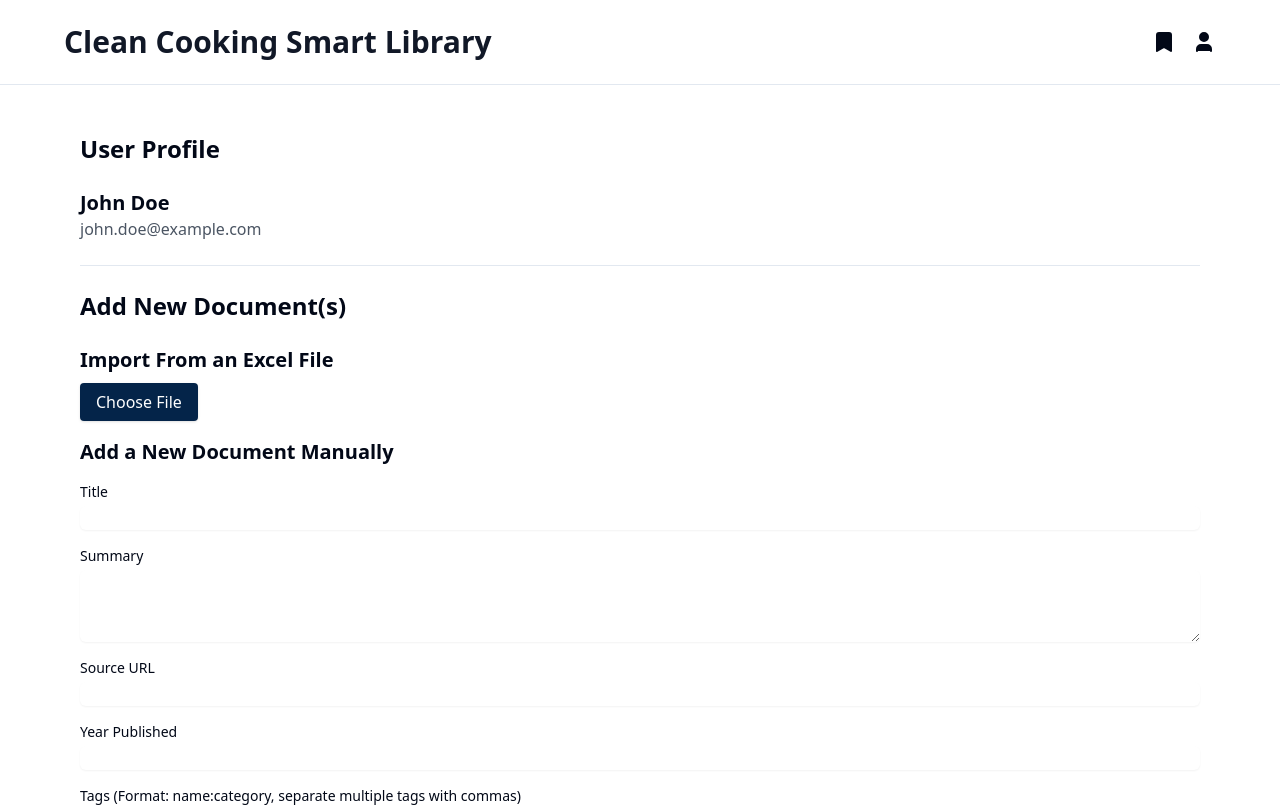
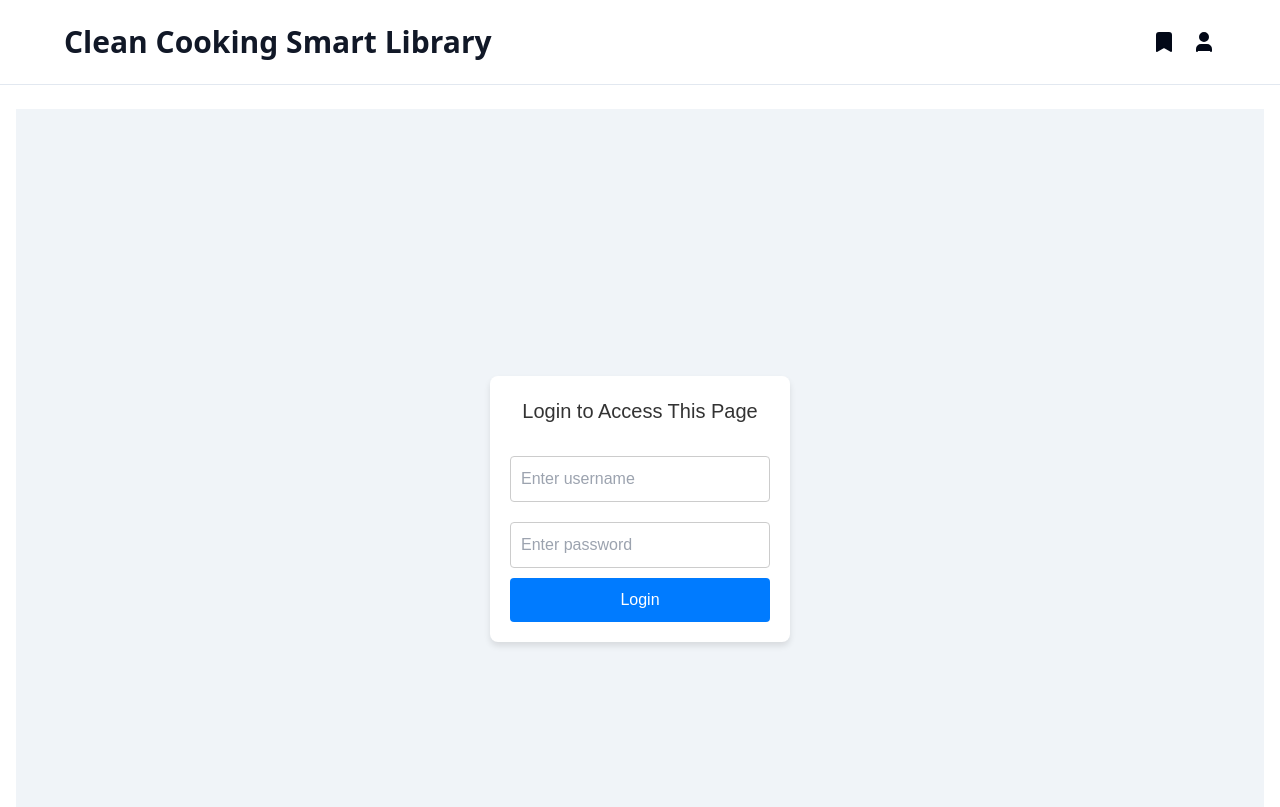
Before and after one commit to Clean-Cooking-Alliance/smart-library, a React (Vite) app in the folder frontend/: page /profile in a window 1280 px wide. Shown: the top 807 px of the page. Built offline with nearby package versions, Linux system fonts and the light colour scheme.

Commit message:
added login functionality

```diff
--- a/frontend/src/pages/ProfilePage.tsx
+++ b/frontend/src/pages/ProfilePage.tsx
@@ -7,6 +7,27 @@ import * as XLSX from 'xlsx';
 import axios from 'axios';
 
 export const ProfilePage: React.FC = () => {
+  const [isAuthenticated, setIsAuthenticated] = useState(false);
+  const [username, setUsername] = useState("");
+  const [password, setPassword] = useState("");
+
+  // Predefined username and password (for demonstration purposes)
+  const correctCredentials = {
+    username: "admin",
+    password: "secret123",
+  };
+
+  // Handle login form submission
+  const handleLoginSubmit = (e) => {
+    e.preventDefault();
+    if (username === correctCredentials.username && password === correctCredentials.password) {
+      setIsAuthenticated(true);
+    } else {
+      alert("Incorrect username or password");
+    }
+  };
+
+
   const [formData, setFormData] = useState({
     title: '',
     summary: '',
@@ -14,6 +35,8 @@ export const ProfilePage: React.FC = () => {
     year_published: '',
     tags: '',
   });
+
+
   const [uploadStatus, setUploadStatus] = useState<string | null>(null);
   const [uploadStatusFile, setUploadStatusFile] = useState<string | null>(null);
   const [isLoading, setIsLoading] = useState(false);
@@ -129,6 +152,87 @@ export const ProfilePage: React.FC = () => {
     reader.readAsArrayBuffer(file);
   };
 
+  // Render the login form if not authenticated
+  if (!isAuthenticated) {
+    return (
+      <div
+        style={{
+          display: "flex",
+          flexDirection: "column",
+          alignItems: "center",
+          justifyContent: "center",
+          height: "100vh",
+          backgroundColor: "#f0f4f8",
+          fontFamily: "Arial, sans-serif",
+        }}
+      >
+        <div
+          style={{
+            backgroundColor: "#ffffff",
+            borderRadius: "8px",
+            boxShadow: "0 4px 6px rgba(0, 0, 0, 0.1)",
+            padding: "20px",
+            width: "300px",
+            textAlign: "center",
+          }}
+        >
+          <h2
+            style={{
+              margin: "0 0 20px",
+              fontSize: "20px",
+              color: "#333",
+            }}
+          >
+            Login to Access This Page
+          </h2>
+          <form onSubmit={handleLoginSubmit}>
+            <input
+              type="text"
+              placeholder="Enter username"
+              value={username}
+              onChange={(e) => setUsername(e.target.value)}
+              style={{
+                width: "100%",
+                padding: "10px",
+                margin: "10px 0",
+                borderRadius: "4px",
+                border: "1px solid #ccc",
+              }}
+            />
+            <input
+              type="password"
+              placeholder="Enter password"
+              value={password}
+              onChange={(e) => setPassword(e.target.value)}
+              style={{
+                width: "100%",
+                padding: "10px",
+                margin: "10px 0",
+                borderRadius: "4px",
+                border: "1px solid #ccc",
+              }}
+            />
+            <button
+              type="submit"
+              style={{
+                backgroundColor: "#007bff",
+                color: "#fff",
+                border: "none",
+                padding: "10px 15px",
+                borderRadius: "4px",
+                cursor: "pointer",
+                width: "100%",
+              }}
+              onMouseEnter={(e) => (e.target.style.backgroundColor = "#0056b3")}
+              onMouseLeave={(e) => (e.target.style.backgroundColor = "#007bff")}
+            >
+              Login
+            </button>
+          </form>
+        </div>
+      </div>
+    );
+  }
   return (
     <div className="container mx-auto py-6 px-4 flex-col max-w-6xl">
       <h1 className="text-2xl font-bold mb-6">User Profile</h1>
```
